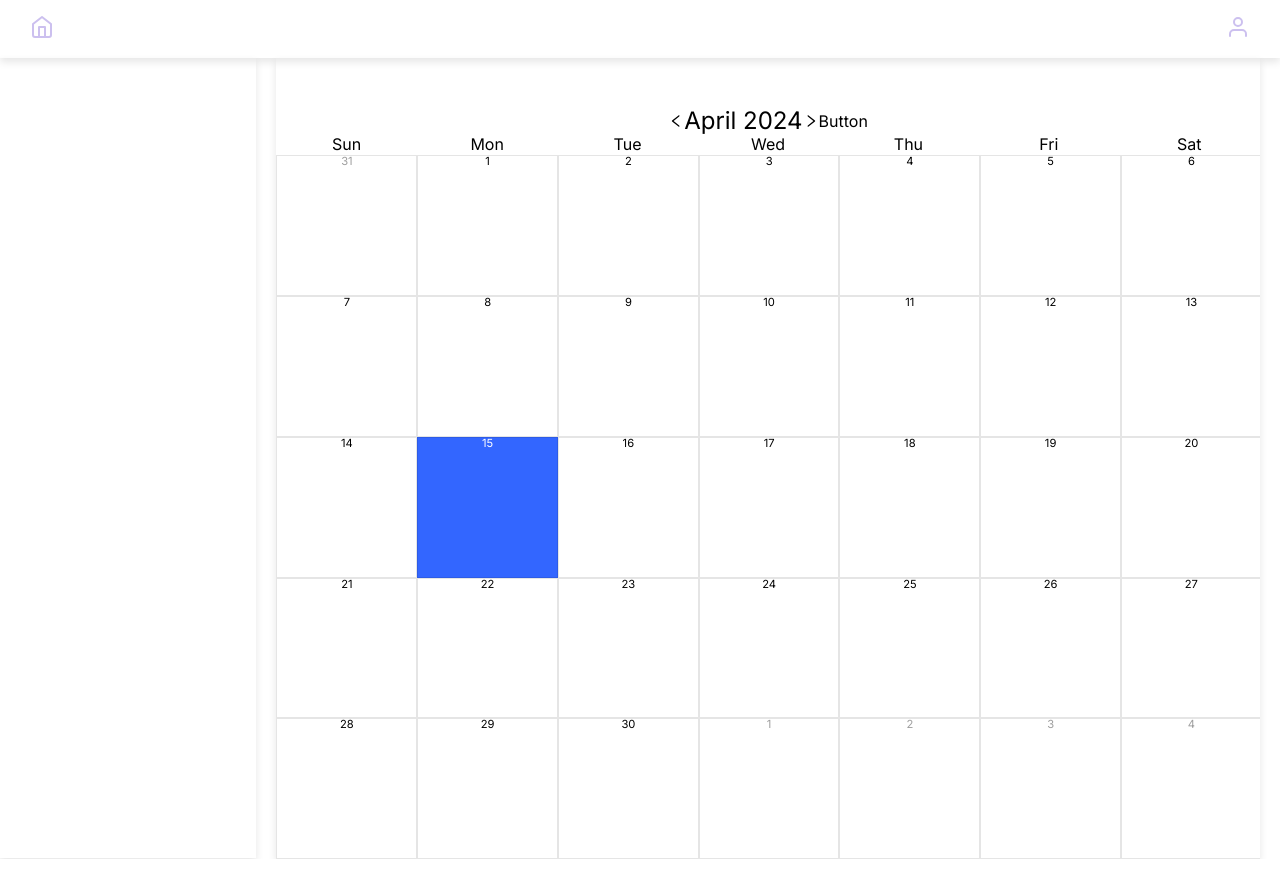
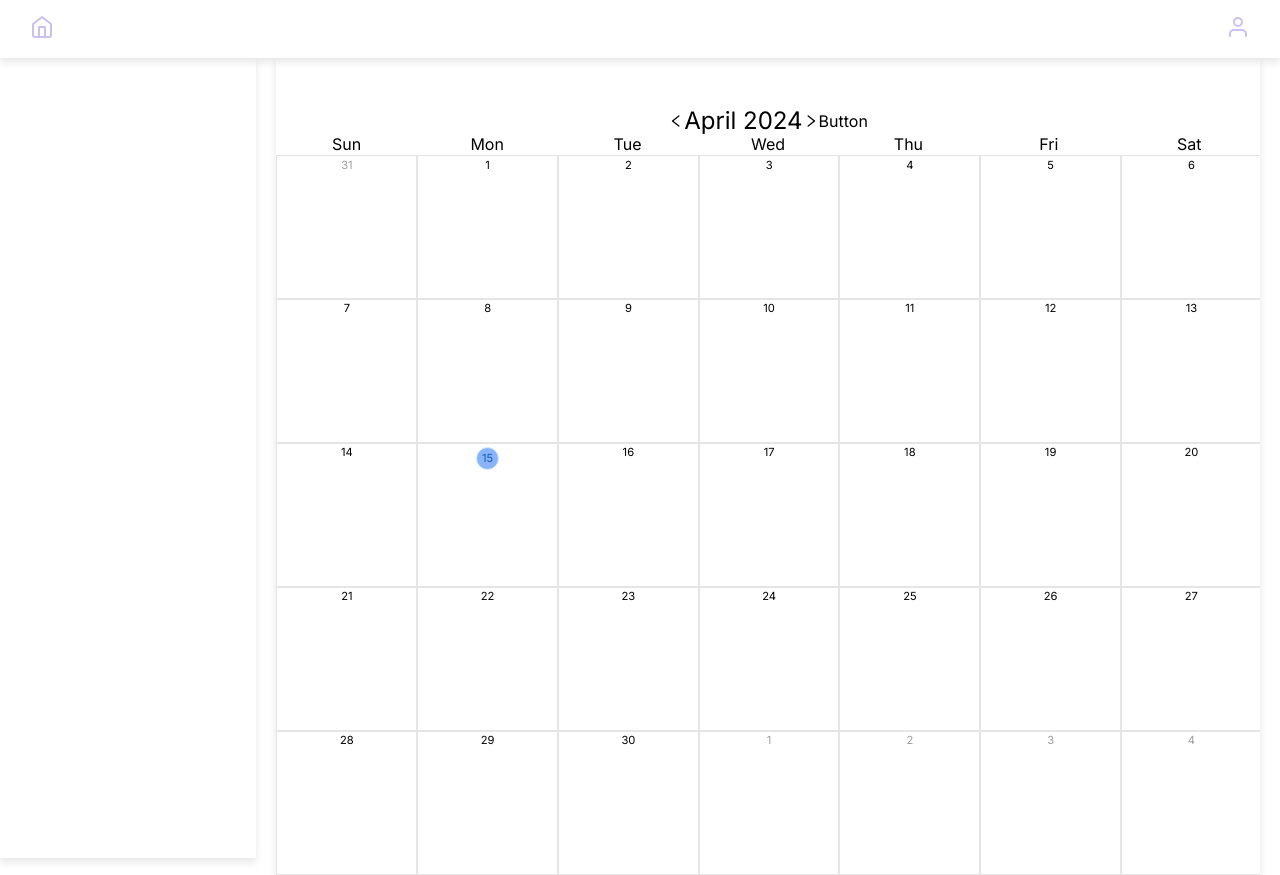
Before and after one commit to klarabratteby/VacayCalendar, a Next.js app: page /calendar in a window 1280 px wide. Built offline with nearby package versions, Linux system fonts and the light colour scheme.

Commit message:
Updated styles for number display

```diff
--- a/src/components/layout/calendar/calendar.module.css
+++ b/src/components/layout/calendar/calendar.module.css
@@ -41,6 +41,11 @@
   justify-content: space-around;
   font-size: 0.7rem;
   border: 1px solid rgba(0, 0, 0, 0.1);
+  padding-top: 0.2rem;
+
+}
+.date .number {
+  background: none;
 }
 
 .weekDay {
@@ -52,13 +57,28 @@
 .inactiveDay {
   color: #9e9e9e;
 }
-.today {
-  background: #efefee;
+.today .number {
+  background: #1a73e8;
+  border: 1px solid #9ec1f6;
+  border-radius: 50%;
+  width: 1.3rem;
+  height:1.3rem;
+  display: flex;
+  align-items: center;
+  justify-content: center;
+  color: white;
 }
 
-.selectedDay {
+.selectedDay .number {
   color: white;
-  background: #3366ff;
-
+  background: #8ab4fa;
+  border: 1px solid #e0ebfd;
+  color: #185abc;
+  border-radius: 50%;
+  width: 1.3rem;
+  height:1.3rem;
+  display: flex;
+  align-items: center;
+  justify-content: center;
 
 }
--- a/src/components/layout/calendar/calendar.tsx
+++ b/src/components/layout/calendar/calendar.tsx
@@ -73,7 +73,7 @@ export default function Calendar() {
           }}
           key={day}
         >
-          {format(currentDate, "d")}
+          <span className={styles.number}>{format(currentDate, "d")}</span>
         </div>
       );
       currentDate = addDays(currentDate, 1);
```
